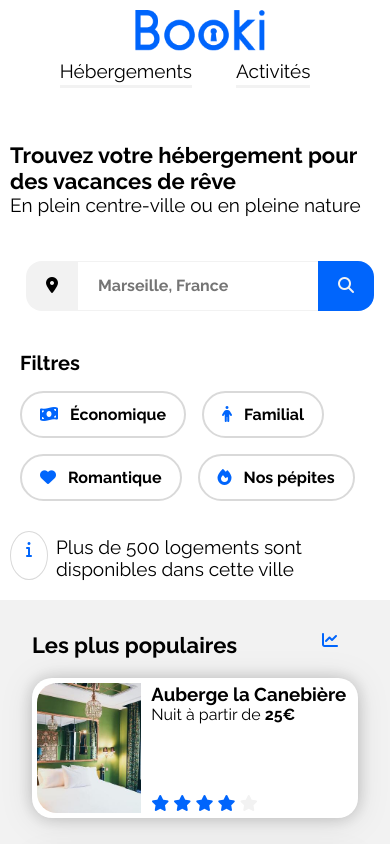
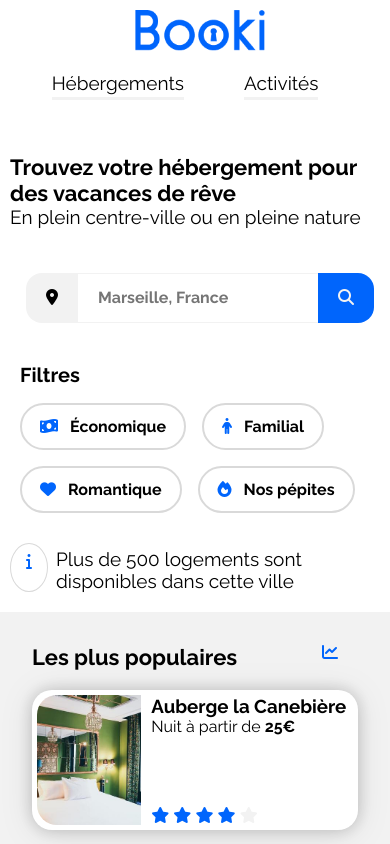
Before and after one commit to DylanGuyon/Booki, a plain HTML site: page index.html in a window 390 px wide. Shown: the top 844 px of the page. Drawn offline with Linux system fonts and the light colour scheme.

Commit message:
espacement des éléments de navigation en mode mobile

```diff
--- a/css/style.css
+++ b/css/style.css
@@ -74,10 +74,15 @@ header{
     display: grid;
     grid-template-columns: 1fr; /* Une seule colonne */
     place-items: center; /* Centre les éléments horizontalement et verticalement */
+    gap: 12px;
   }
 
   .logo {
     margin-top: 10px;
+  }
+
+  .navigation {
+    gap: 40px;
   }
 
   .navtxt {
```
